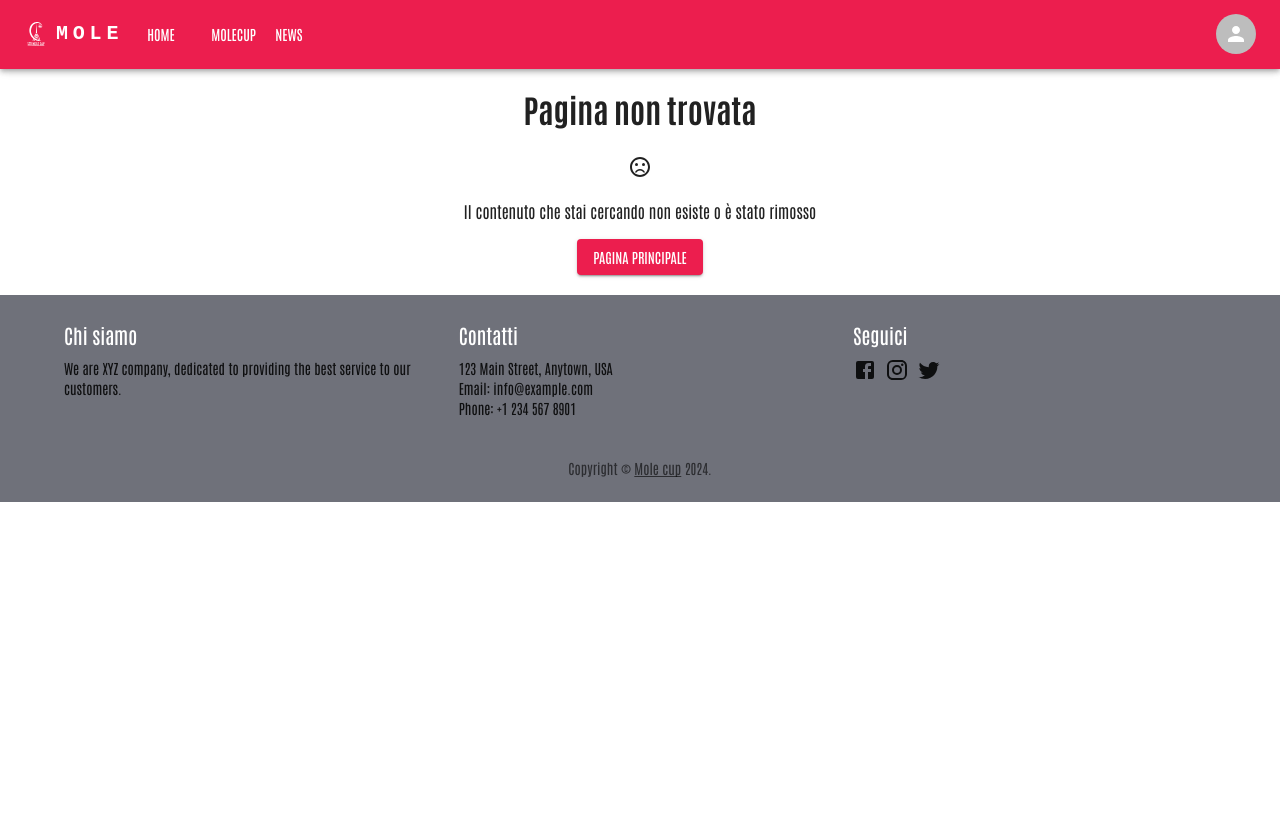
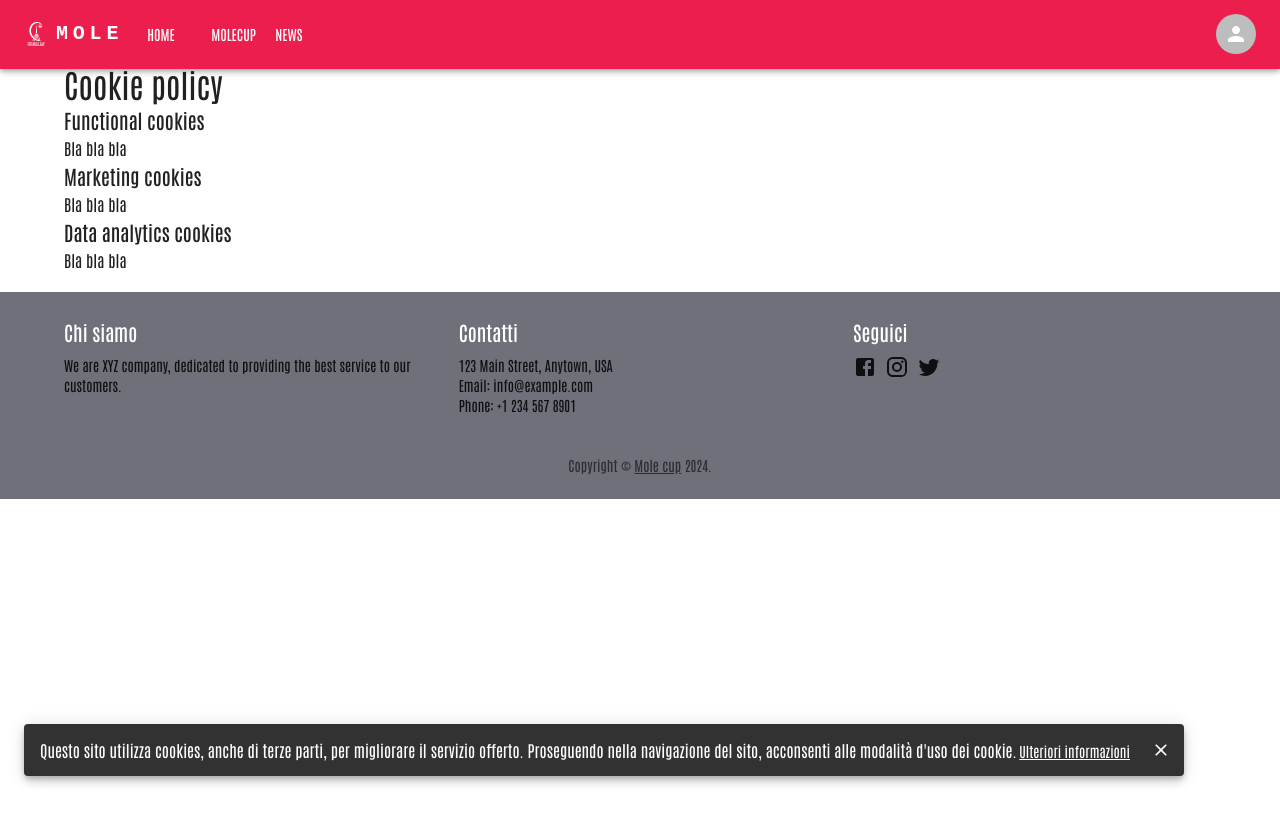
Before and after one commit to molecup/mole-frontend, a Next.js app in the folder mole-frontend/: page /cookie-policy in a window 1280 px wide. Before the commit this address had no page. Shown: the top 824 px of the page. Built offline with nearby package versions, Linux system fonts and the light colour scheme.

Commit message:
added plocy pages and cookies banner

```diff
--- a/mole-frontend/package.json
+++ b/mole-frontend/package.json
@@ -24,6 +24,7 @@
     "markdown-to-jsx": "^7.3.2",
     "next": "^13.5.4",
     "react": "18.2.0",
+    "react-cookie": "^7.1.0",
     "react-dom": "18.2.0",
     "typescript": "5.2.2"
   }
--- /dev/null
+++ b/mole-frontend/src/app/cookie-policy/page.tsx
@@ -0,0 +1,16 @@
+import Container from "@mui/material/Container";
+import Typography from "@mui/material/Typography";
+
+export default function CookiesPage(){
+    return(
+        <Container>
+            <Typography variant="h4">Cookie policy</Typography>
+            <Typography variant="h6">Functional cookies</Typography>
+            <Typography variant="body1">Bla bla bla</Typography>
+            <Typography variant="h6">Marketing cookies</Typography>
+            <Typography variant="body1">Bla bla bla</Typography>
+            <Typography variant="h6">Data analytics cookies</Typography>
+            <Typography variant="body1">Bla bla bla</Typography>
+        </Container>
+    )
+}
--- a/mole-frontend/src/app/layout.tsx
+++ b/mole-frontend/src/app/layout.tsx
@@ -4,6 +4,7 @@ import { Inter } from 'next/font/google'
 import ThemeRegistry from '@/components/ThemeRegistry/ThemeRegistry';
 import Box from '@mui/system/Box';
 import Footer from '@/components/footer';
+import CookiesSnackbar from '@/components/cookiesSnackbar';
 
 
 //const inter = Inter({ subsets: ['latin'] })
@@ -31,6 +32,7 @@ export default function RootLayout({
           </Box>
 
         </NavBar>
+        <CookiesSnackbar/>
       </ThemeRegistry>
       </body>
     </html>
--- /dev/null
+++ b/mole-frontend/src/components/cookiesSnackbar.tsx
@@ -0,0 +1,56 @@
+'use client'
+import Button from "@mui/material/Button";
+import IconButton from "@mui/material/IconButton";
+import Snackbar from "@mui/material/Snackbar";
+import CloseIcon from '@mui/icons-material/Close';
+import { useEffect, useState } from "react";
+import Link from "next/link";
+import { Typography } from "@mui/material";
+import { useCookies } from 'react-cookie'
+
+export default function CookiesSnackbar(){
+    const [cookies, setCookie, removeCookie] = useCookies(['cookies-accepted'])
+    const [open, setOpen] = useState(!cookies["cookies-accepted"]);
+
+    const handleClose = (event: React.SyntheticEvent | Event, reason?: string) => {
+        if (reason === 'clickaway') {
+          return;
+        }
+        // set a cookie for 120 days (10368000 seconds)
+        setCookie('cookies-accepted', true, { path: '/', maxAge: 10368000, domain: process.env.NEXT_PUBLIC_HOSTNAME});
+        console.log("Cookies accepted");
+        setOpen(false);
+    };
+
+    const action = (
+        <>
+        <IconButton
+            size="small"
+            aria-label="close"
+            color="inherit"
+            onClick={handleClose}
+        >
+            <CloseIcon fontSize="small" />
+        </IconButton>
+        </>
+    );
+
+    const message = (
+        <>
+        <Typography variant="body1">
+        Questo sito utilizza cookies, anche di terze parti, per migliorare il servizio offerto.
+        Proseguendo nella navigazione del sito, acconsenti alle modalità d'uso dei cookie.
+        <Typography sx={{marginLeft: "2pt"}} component="a" href="/cookie-policy" variant="body2" color="secondary.contrastText">Ulteriori informazioni</Typography>
+        </Typography>
+        </>
+    );
+
+    return(
+        <Snackbar
+        open={open}
+        onClose={handleClose}
+        message={message}
+        action={action}
+        />
+    );
+}
```
Also changed, not shown: mole-frontend/src/app/privacy-policy/page.tsx (added, +16 -0 lines), 2 other files (tests, documents, lock files or other folders).
